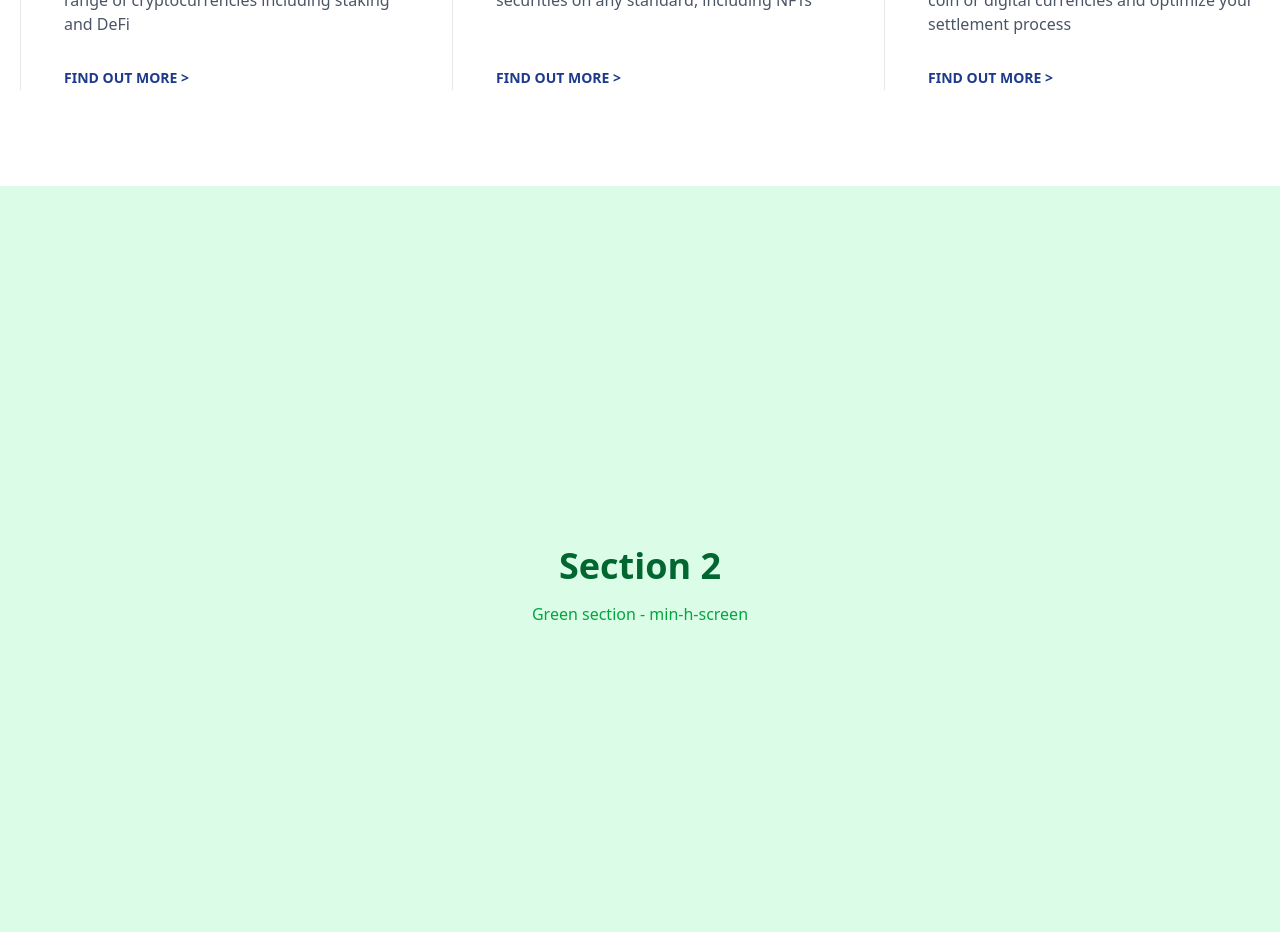
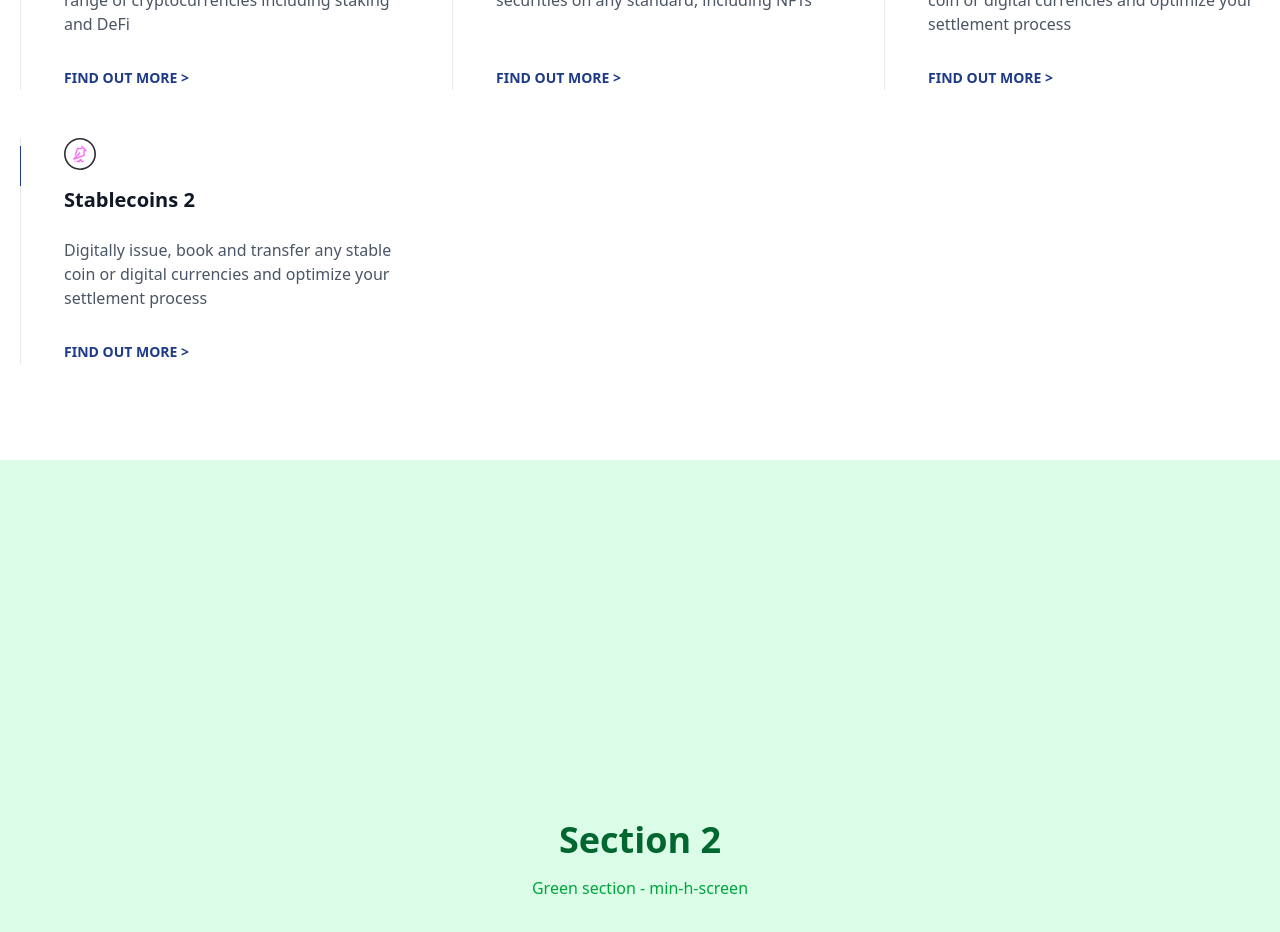
Before and after one commit to Eric-Eddie-Kabutey/emiri-fintech-main-site, a Next.js app: page / in a window 1280 px wide. Shown: the part 1180-2112 px from the top of the page. Built offline with nearby package versions, Linux system fonts and the light colour scheme.

Commit message:
update: add items

```diff
--- a/data/platform-features-data.ts
+++ b/data/platform-features-data.ts
@@ -22,4 +22,11 @@ export const features: PlatformFeature[] = [
 			'Digitally issue, book and transfer any stable coin or digital currencies and optimize your settlement process',
 		href: '/stablecoins',
 	},
+	{
+		icon: "/assets/icons/icon-signature.svg",
+		title: 'Stablecoins 2',
+		description:
+			'Digitally issue, book and transfer any stable coin or digital currencies and optimize your settlement process',
+		href: '/stablecoins',
+	},
 ]
```
